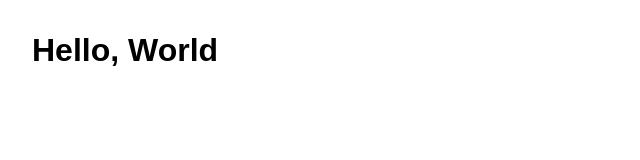
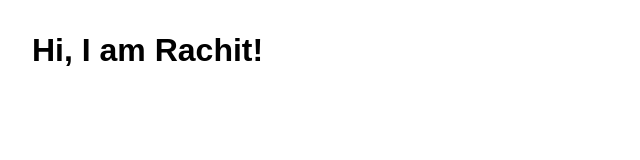
Before and after one commit to random123-oss/My-static-site, a plain HTML site: page index.html in a window 1280 px wide. Shown: the whole page, without its empty margins (0-640 px from the left). Drawn offline with Linux system fonts and the light colour scheme.

Commit message:
Change heading

```diff
--- a/index.html
+++ b/index.html
@@ -1 +1 @@
-<!DOCTYPE html><html><head><title>My Site</title><link rel="stylesheet" href="style.css"></head><body><h1>Hello, World</h1></body></html>
+<!DOCTYPE html><html><head><title>My Site</title><link rel="stylesheet" href="style.css"></head><body><h1>Hi, I am Rachit!</h1></body></html>
```
